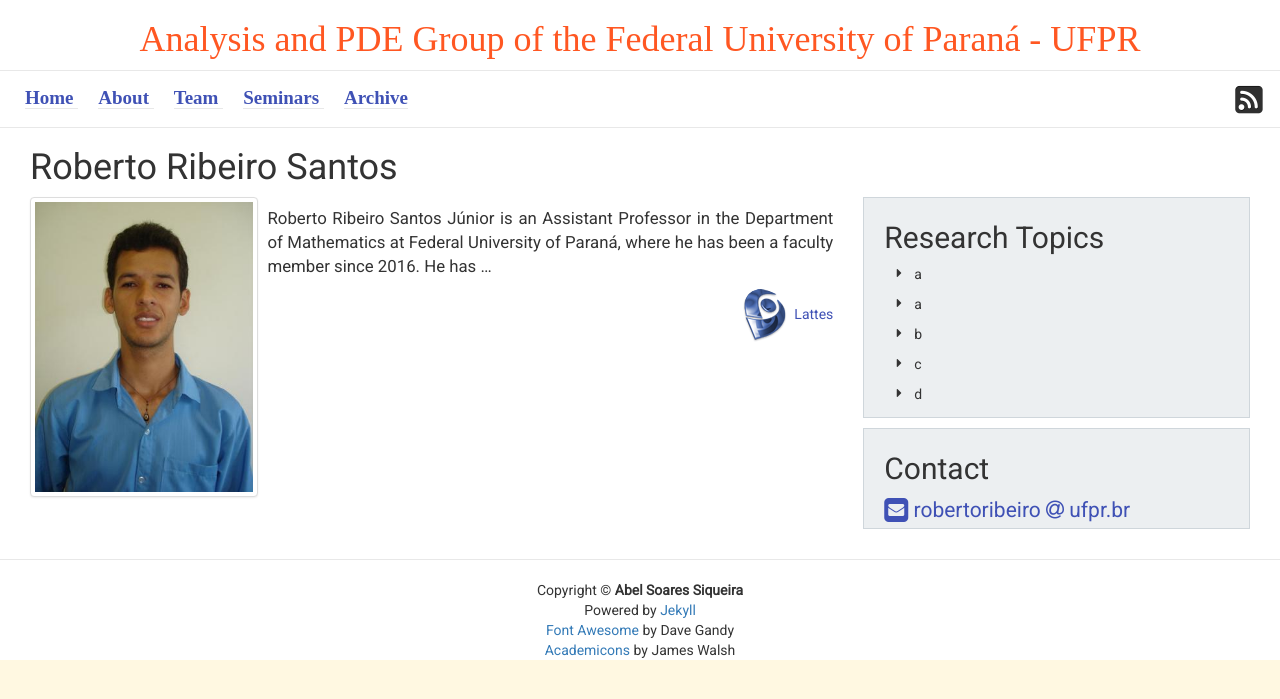
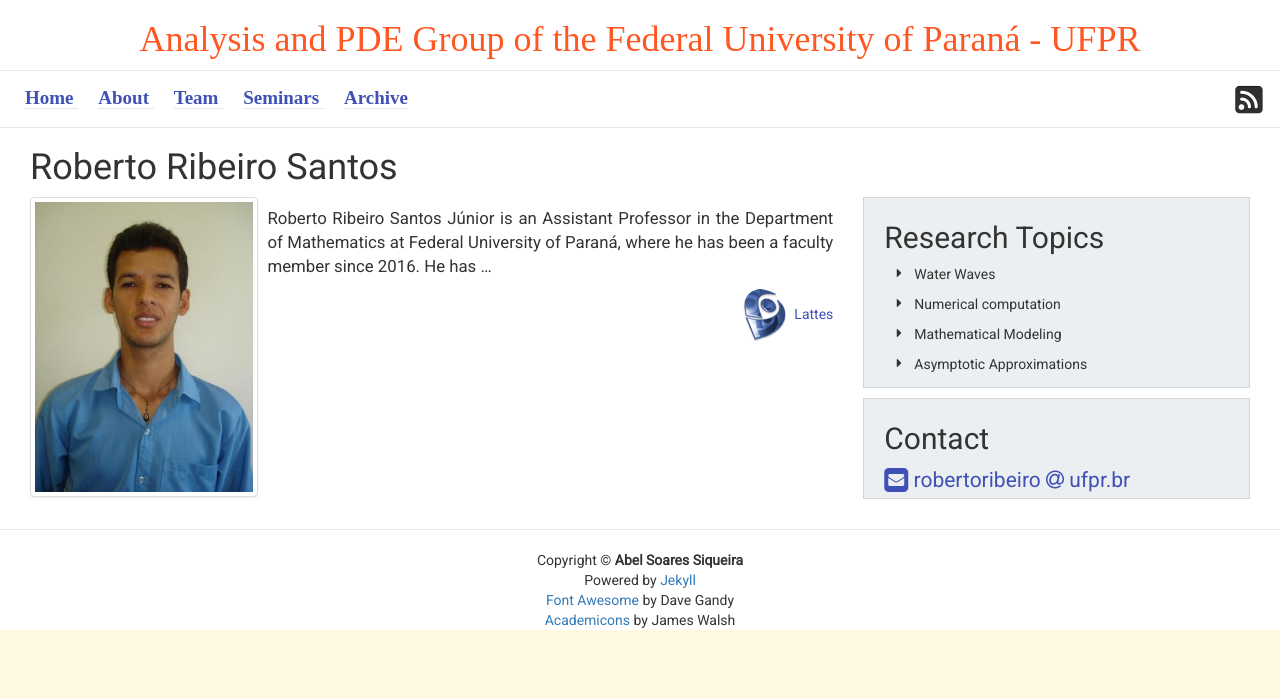
Before and after one commit to ufpr-pde/ufpr-opt.github.io, a Jekyll site: the page built from team/robertoribeiro.md, in a window 1280 px wide. Shown: the top 699 px of the page. Built offline with Jekyll 4.4.1, drawn with Linux system fonts in a browser that asks for light colours; some web fonts are replaced.

Commit message:
Update team.yml

```diff
--- a/_data/team.yml
+++ b/_data/team.yml
@@ -73,4 +73,4 @@
     user: robertoribeiro
     dom: ufpr.br
   rank: Assistant
-  research: ["a", "a", "b", "c", "d"]
+  research: ["Water Waves", "Numerical computation", "Mathematical Modeling", "Asymptotic Approximations"]
```
